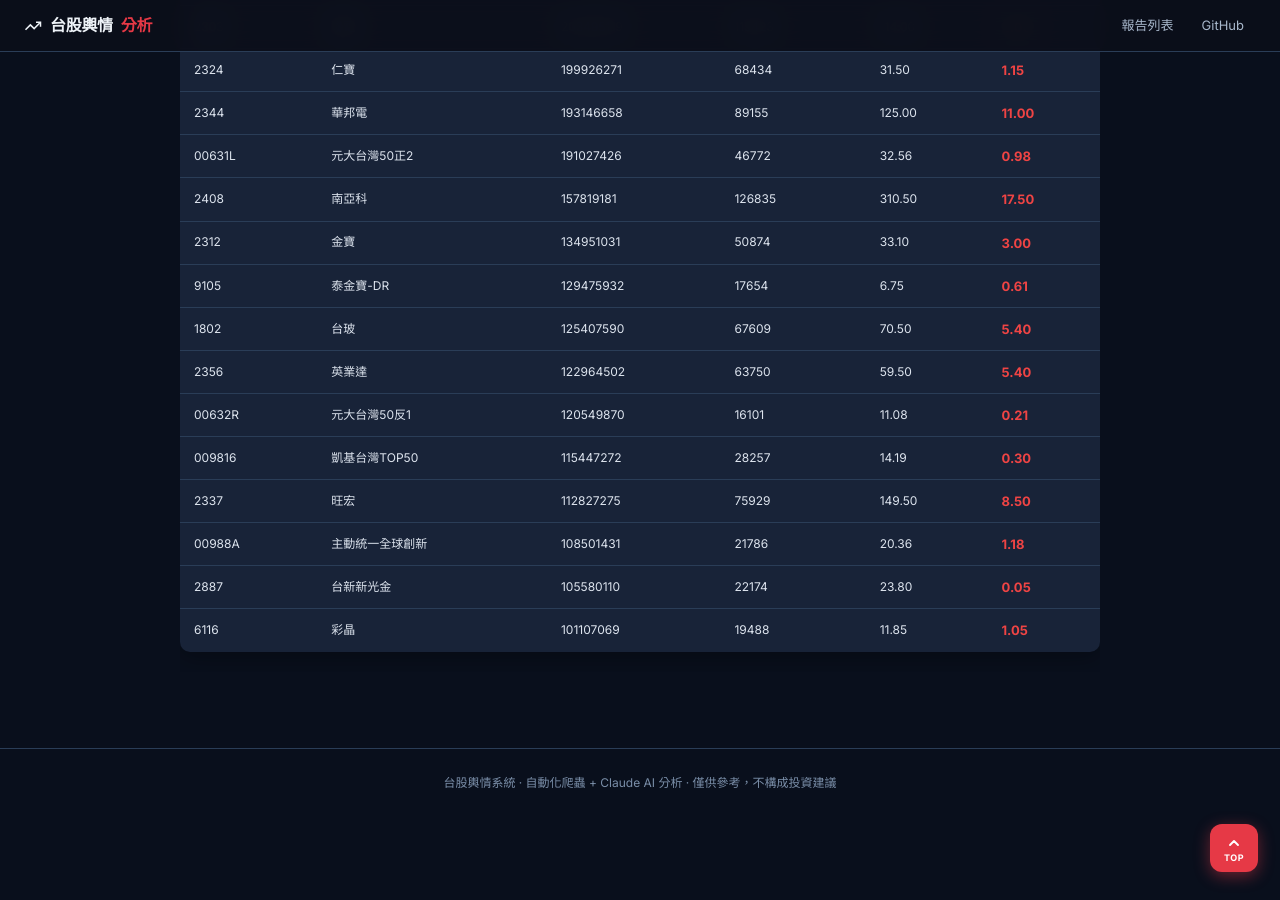
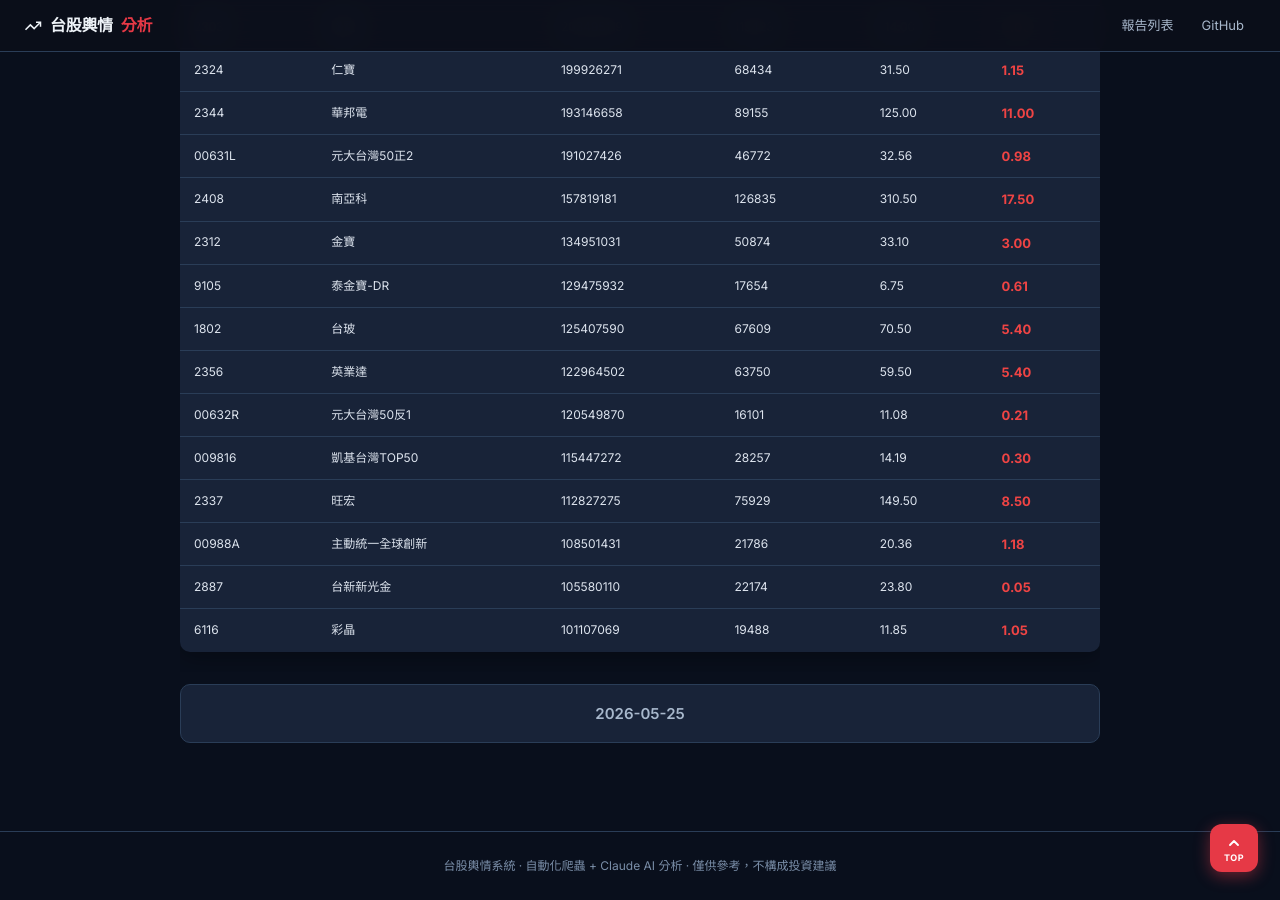
Before and after one commit to Jason0308p/tw-stock-report, a Jekyll site: the page built from reports/latest.html, in a window 1280 px wide and 900 px high, scrolled down 6302 px. Built offline with Jekyll 4.4.1, drawn with Linux system fonts in a browser that asks for light colours.

Commit message:
report: 2026-05-25

```diff
--- a/reports/latest.html
+++ b/reports/latest.html
@@ -737,3 +737,5 @@ report_date: 2026-05-25
 <tr><td style="font-size:12px">6116</td><td style="font-size:12px">彩晶</td><td style="font-size:12px">101107069</td><td style="font-size:12px">19488</td><td style="font-size:12px">11.85</td><td><b style="color:#ef4444">1.05</b></td></tr>
 </tbody></table>
 <script>document.querySelectorAll("a[href^='#stock-']").forEach(a=>{a.addEventListener("click",()=>{const el=document.getElementById(a.getAttribute("href").slice(1));if(el){let p=el.parentElement;while(p){if(p.tagName==="DETAILS")p.open=true;p=p.parentElement;}}});});</script>
+
+<div class="page-nav"><span></span><span class="page-nav-center">2026-05-25</span><span></span></div>
```
